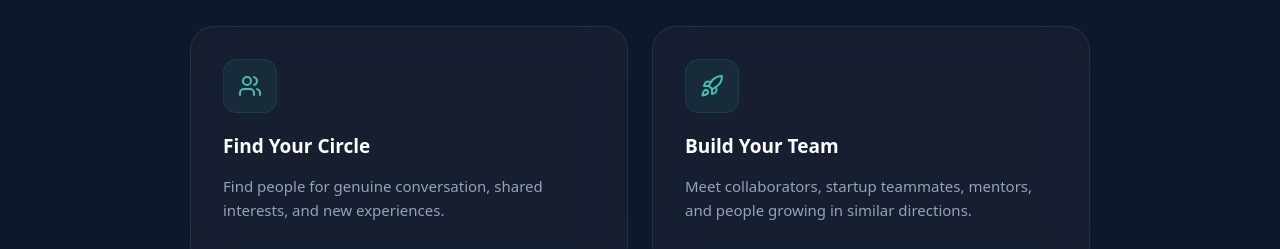
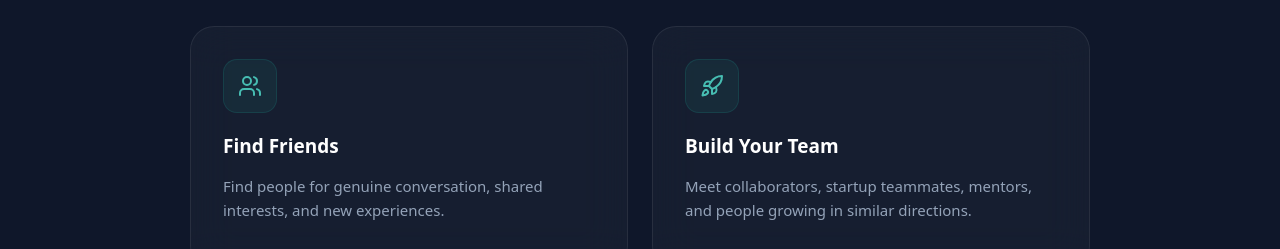
Before and after one commit to mealexandre/see-landing, a Next.js app in the folder see-landing/: page / in a window 1280 px wide. Shown: the part 1980-2229 px from the top of the page. Built offline with nearby package versions, Linux system fonts and the light colour scheme.

Commit message:
Changed Find Your Circle to Find Friends in About section

```diff
--- a/see-landing/components/About.tsx
+++ b/see-landing/components/About.tsx
@@ -54,7 +54,7 @@ const timeline = [
 const intentions = [
   {
     icon: <Users size={24} />,
-    title: 'Find Your Circle',
+    title: 'Find Friends',
     desc: 'Find people for genuine conversation, shared interests, and new experiences.',
   },
   {
```
